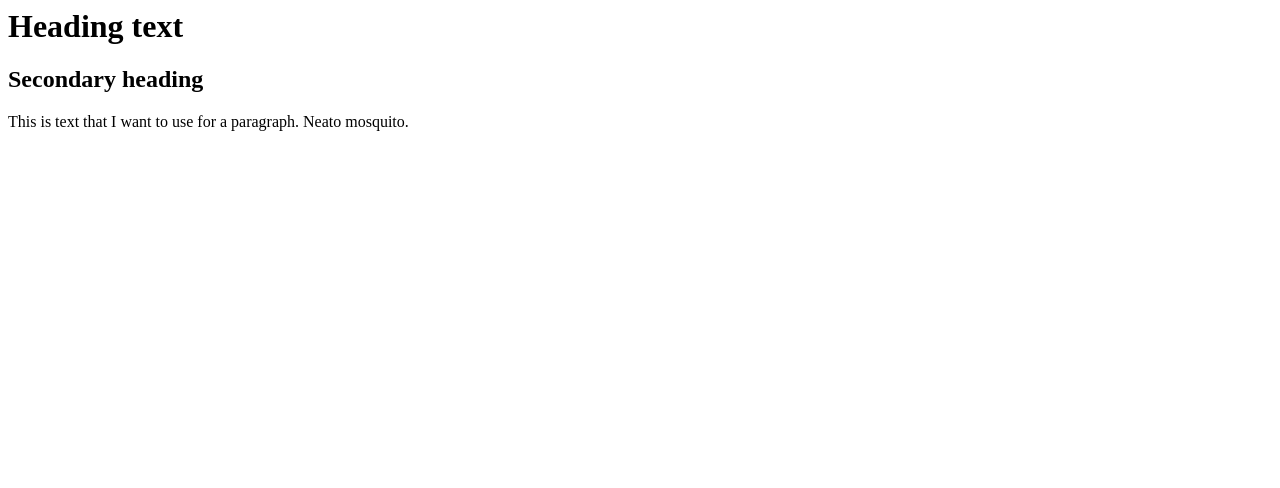
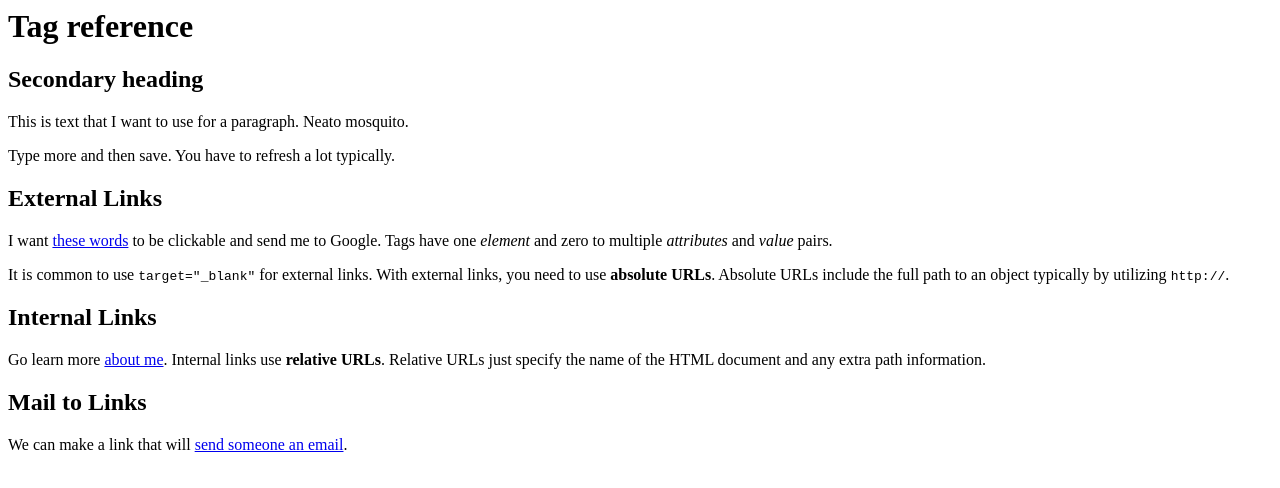
Before and after one commit to catadamson/catadamson.github.io, a plain HTML site: page index.html in a window 1280 px wide. Drawn offline with Linux system fonts and the light colour scheme.

Commit message:
Relative and Mail To links

```diff
--- a/index.html
+++ b/index.html
@@ -1,3 +1,14 @@
-<h1>Heading text</h1>
+<h1>Tag reference</h1>
 <h2>Secondary heading</h2>
 <p>This is text that I want to use for a paragraph. Neato mosquito.</p>
+<p>Type more and then save. You have to refresh a lot typically.</p>
+
+<h2>External Links</h2>
+<p>I want <a href="http://google.com" target="_blank" title="Google">these words</a> to be clickable and send me to Google. Tags have one <em>element</em> and zero to multiple <em>attributes</em> and <em>value</em> pairs. </p>
+<p>It is common to use <code>target="_blank"</code> for external links. With external links, you need to use <strong>absolute URLs</strong>. Absolute URLs include the full path to an object typically by utilizing <code>http://</code>.</p>
+
+<h2>Internal Links</h2>
+<p>Go learn more <a href="about.html">about me</a>. Internal links use <strong>relative URLs</strong>. Relative URLs just specify the name of the HTML document and any extra path information.</p>
+
+<h2>Mail to Links</h2>
+<p>We can make a link that will <a href="mailto:name@domain.com">send someone an email</a>.</p>
```
